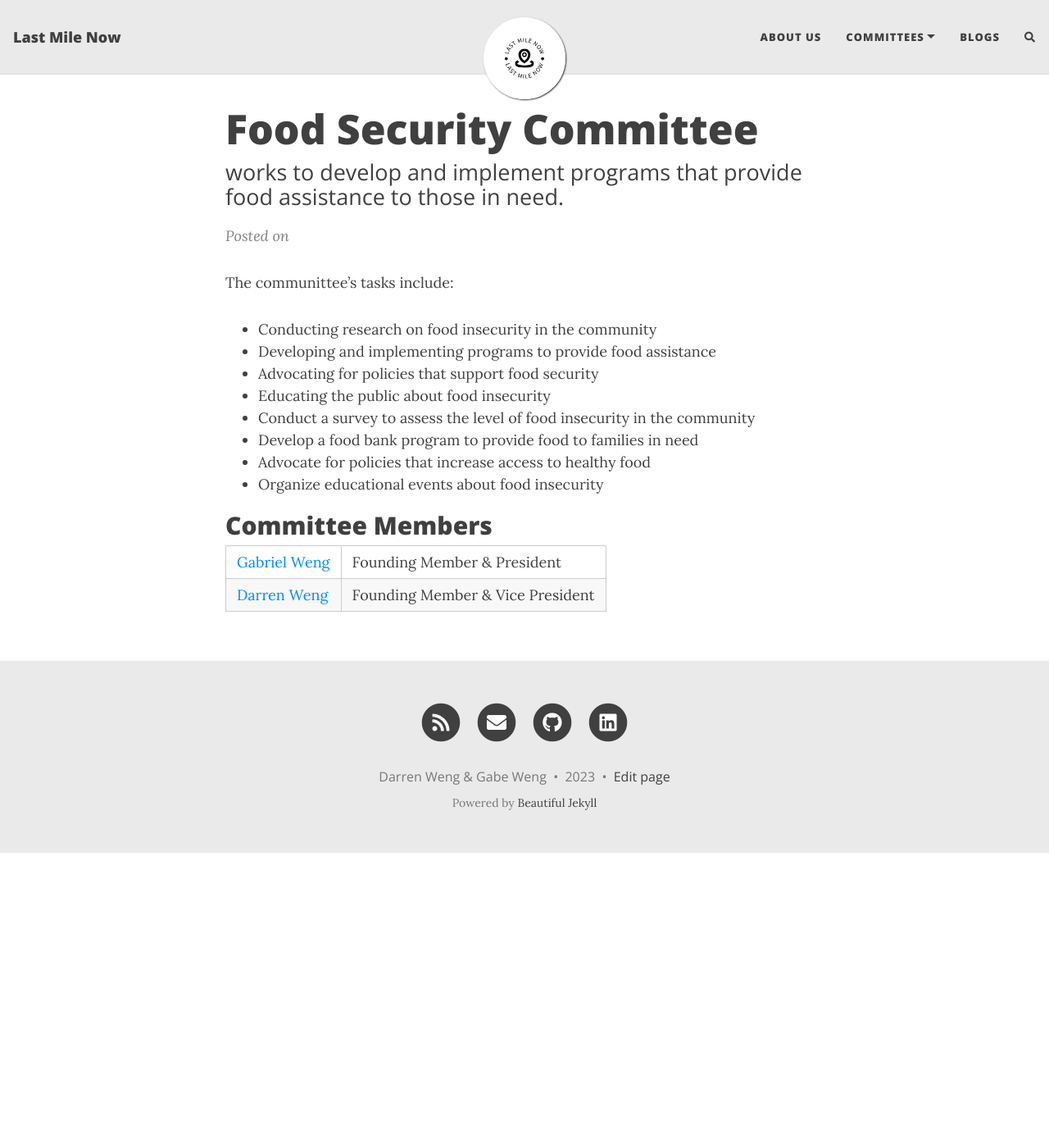
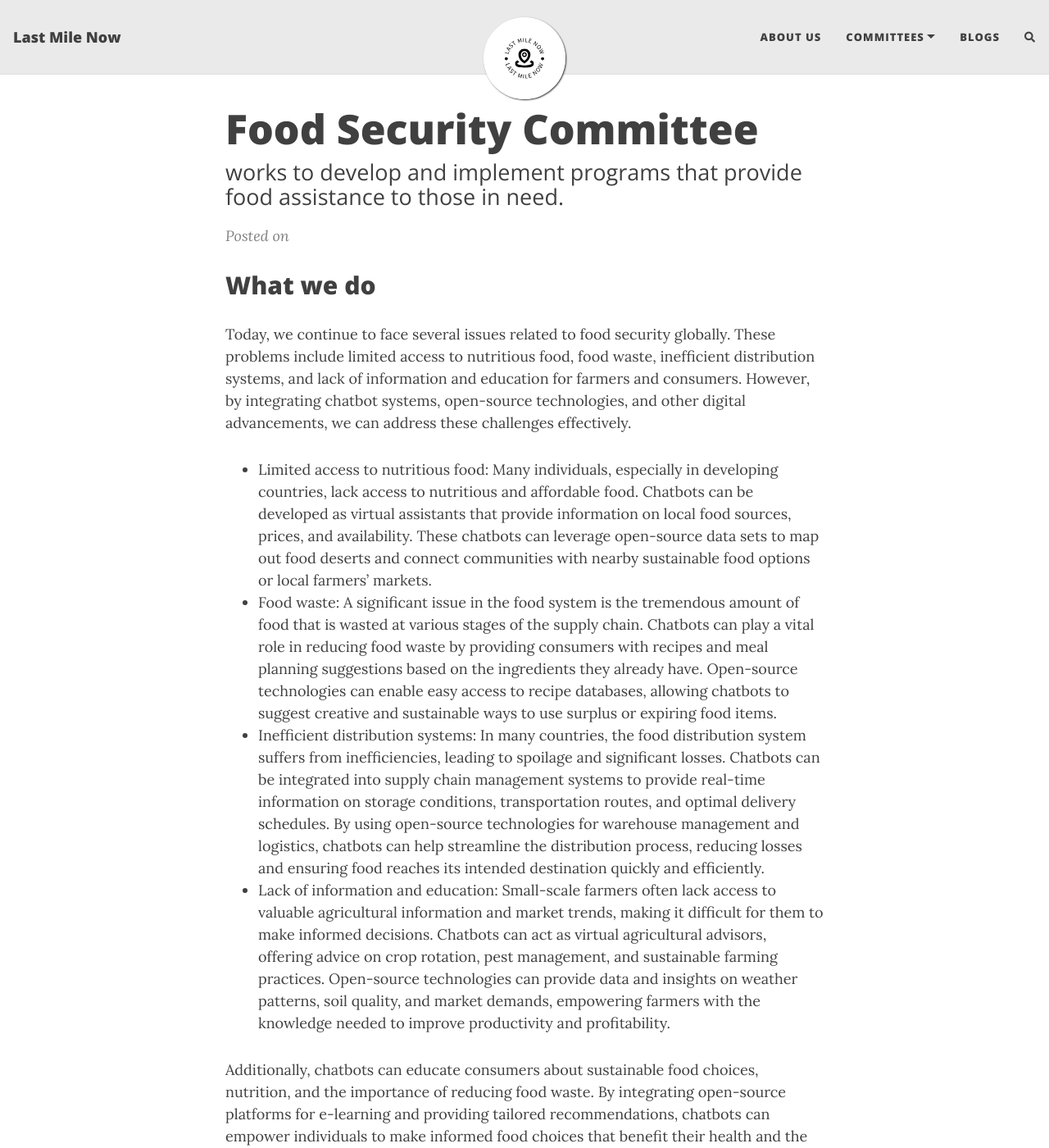
Before and after one commit to LastMileNow/lastmilenow.github.io, a Jekyll site: the page built from food.md, in a window 1280 px wide and 1400 px high. Shown: the whole window at 82% size. Built offline with Jekyll 4.4.1, drawn with Linux system fonts in a browser that asks for light colours; nearby versions of some CDN libraries; comment, search, counter and statistics services are not loaded; some of the changed text lies outside the part shown.

```diff
--- a/food.md
+++ b/food.md
@@ -5,20 +5,21 @@ subtitle: works to develop and implement programs that provide food assistance t
 share-img:
 ---
 
-The communittee's tasks include:
-- Conducting research on food insecurity in the community
-- Developing and implementing programs to provide food assistance
-- Advocating for policies that support food security
-- Educating the public about food insecurity
-- Conduct a survey to assess the level of food insecurity in the community
-- Develop a food bank program to provide food to families in need
-- Advocate for policies that increase access to healthy food
-- Organize educational events about food insecurity
+## What we do
 
+Today, we continue to face several issues related to food security globally. These problems include limited access to nutritious food, food waste, inefficient distribution systems, and lack of information and education for farmers and consumers. However, by integrating chatbot systems, open-source technologies, and other digital advancements, we can address these challenges effectively.
+
+- Limited access to nutritious food: Many individuals, especially in developing countries, lack access to nutritious and affordable food. Chatbots can be developed as virtual assistants that provide information on local food sources, prices, and availability. These chatbots can leverage open-source data sets to map out food deserts and connect communities with nearby sustainable food options or local farmers' markets.
+- Food waste: A significant issue in the food system is the tremendous amount of food that is wasted at various stages of the supply chain. Chatbots can play a vital role in reducing food waste by providing consumers with recipes and meal planning suggestions based on the ingredients they already have. Open-source technologies can enable easy access to recipe databases, allowing chatbots to suggest creative and sustainable ways to use surplus or expiring food items.
+- Inefficient distribution systems: In many countries, the food distribution system suffers from inefficiencies, leading to spoilage and significant losses. Chatbots can be integrated into supply chain management systems to provide real-time information on storage conditions, transportation routes, and optimal delivery schedules. By using open-source technologies for warehouse management and logistics, chatbots can help streamline the distribution process, reducing losses and ensuring food reaches its intended destination quickly and efficiently.
+- Lack of information and education: Small-scale farmers often lack access to valuable agricultural information and market trends, making it difficult for them to make informed decisions. Chatbots can act as virtual agricultural advisors, offering advice on crop rotation, pest management, and sustainable farming practices. Open-source technologies can provide data and insights on weather patterns, soil quality, and market demands, empowering farmers with the knowledge needed to improve productivity and profitability.
+
+Additionally, chatbots can educate consumers about sustainable food choices, nutrition, and the importance of reducing food waste. By integrating open-source platforms for e-learning and providing tailored recommendations, chatbots can empower individuals to make informed food choices that benefit their health and the environment.
+
+In conclusion, leveraging chatbot technologies alongside open-source platforms can address several food security issues such as limited access to nutritious food, food waste, inefficient distribution systems, and lack of information and education. By facilitating access to information, optimizing resource utilization, and promoting sustainable practices, these digital solutions contribute to a more efficient and equitable food system
 
 ## Committee Members
 
-
-| --- | --- |
-| [Gabriel Weng](https://www.gabrielweng.com) | Founding Member & President |
-| [Darren Weng](https://www.darrenweng.com) | Founding Member & Vice President |
+| --- | --- | --- | --- |
+|<img src="https://raw.githubusercontent.com/LastMileNow/lastmilenow.github.io/main/assets/img/female_headshot.jpg" alt="" width=250 /> | <img src="https://raw.githubusercontent.com/LastMileNow/lastmilenow.github.io/main/assets/img/female_headshot.jpg" alt="" width=250 /> | <img src="https://raw.githubusercontent.com/LastMileNow/lastmilenow.github.io/main/assets/img/male_headshot.jpg" alt="" width=250 /> | <img src="https://raw.githubusercontent.com/LastMileNow/lastmilenow.github.io/main/assets/img/male_headshot.jpg" alt="Jade" width=250 />  |
+| Claim Your Spot - Co-Chair | Claim Your Spot - Co-Chair |Claim Your Spot - Co-Chair |Claim Your Spot - Co-Chair |
--- a/index.html
+++ b/index.html
@@ -1,5 +1,5 @@
 ---
 layout: home
 title: Last Mile Now
-subtitle: We deliver the last mile of your digital transformation
+subtitle: Open-source tech and crowd-funding platform for last-mile delivery
 ---
```
Also changed, not shown: climate.md (+4 -3 lines), education.md (+1 -1 lines), lgbtq.md (+3 -4 lines).
